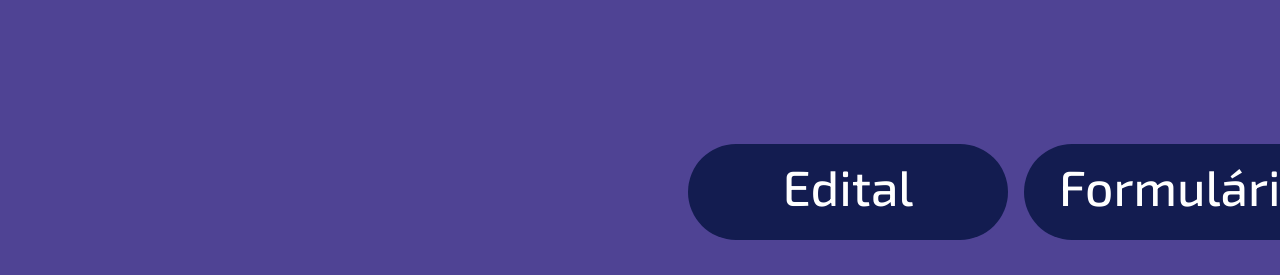
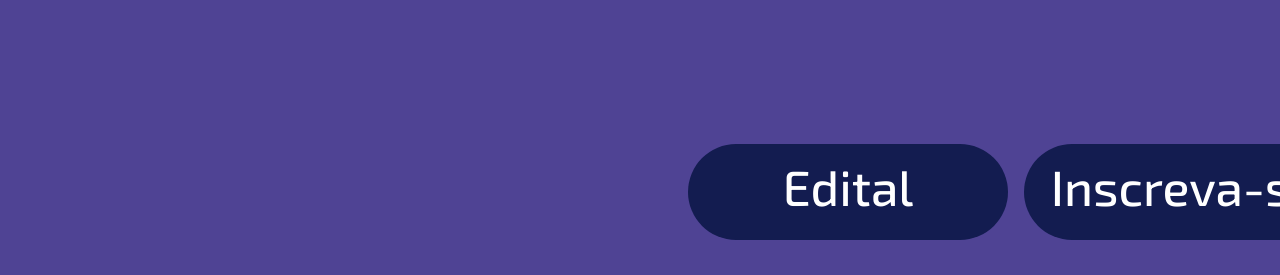
Before and after one commit to bea7dias/desafio2, a plain HTML site: page index.html in a window 1280 px wide. Shown: the part 389-664 px from the top of the page. Drawn offline with nearby package versions, Linux system fonts and the light colour scheme.

Commit message:
Update index.html

```diff
--- a/index.html
+++ b/index.html
@@ -27,7 +27,7 @@
             <div class="botoes__funcao">
                 <a class="botoes__topico"
                     href=" https://secti.ma.gov.br/uploads/secti/docs/EDITAL_SECTI_FAPEMA_N%C2%BA_07_2024_%E2%80%93_TRILHAS_2B.pdf">Edital</a>
-                <a class="botoes__topico" href="formulario.html">Formulário</a>
+                <a class="botoes__topico" href="formulario.html">Inscreva-se</a>
             </div>
         </section>
 
```
